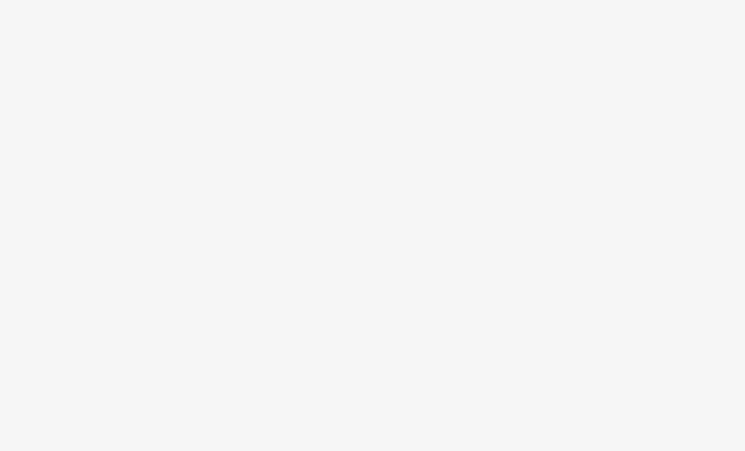
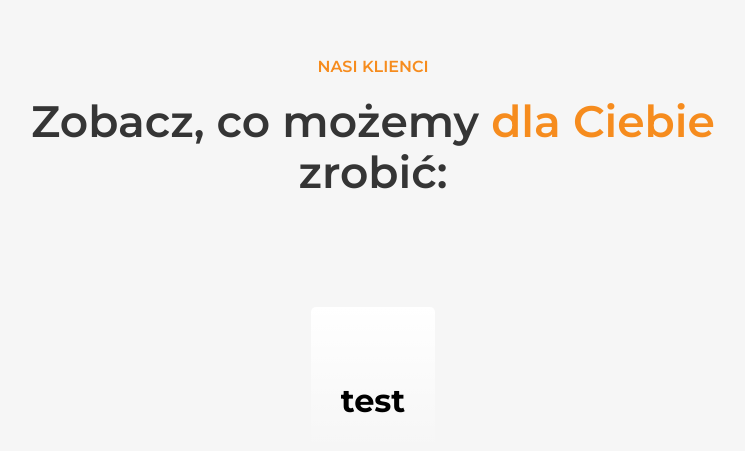
Before and after one commit to Davcode1234/GammaSC, a Next.js app: page / in a window 1280 px wide. Shown: the part 2867-3318 px from the top of the page, without its empty margins (267-1012 px from the left). Built offline with nearby package versions, Linux system fonts and the light colour scheme.

Commit message:
Add header and card component template to offer section

```diff
--- /dev/null
+++ b/components/OfferCard/OfferCard.js
@@ -0,0 +1,11 @@
+import { CardWrapper, CardHeader } from "./OfferCard.styles";
+
+const OfferCard = ({ header, text, img, alt, width, height }) => {
+  return (
+    <CardWrapper>
+      <CardHeader>{header}</CardHeader>
+    </CardWrapper>
+  );
+};
+
+export default OfferCard;
--- /dev/null
+++ b/components/OfferCard/OfferCard.styles.js
@@ -0,0 +1,15 @@
+import styled from "styled-components";
+
+export const CardWrapper = styled.div`
+  position: relative;
+  padding: 76px 30px 30px 30px;
+  background: linear-gradient(to bottom, white, transparent);
+  max-width: 390px;
+  max-height: 200px;
+  margin-bottom: 35px;
+  border-radius: 5px;
+`;
+
+export const CardHeader = styled.h3`
+  font-size: ${({ theme }) => theme.font.size.headingOffer};
+`;
--- a/lib/theme.js
+++ b/lib/theme.js
@@ -17,6 +17,7 @@ export const theme = {
       heading: "5.5rem",
       headingMobile: "5.3rem",
       headingSmall: "4.4rem",
+      headingOffer: "3.2rem",
       paragraph: "1.8rem",
       paragraphSmall: "1.6rem",
       caption: "1.35rem",
--- a/pages/index.js
+++ b/pages/index.js
@@ -16,10 +16,12 @@ import {
   PartnersTextWrapper,
   PartnersSecHeader,
   OfferSection,
+  OfferSecHeader,
 } from "../styles/pages/Home.styles";
 import InfoSecCard from "../components/InfoSecCard/InfoSecCard";
 import Slider from "../components/Slider/Slider";
 import { topImages, bottomImages } from "../components/Slider/Slider";
+import OfferCard from "../components/OfferCard/OfferCard";
 
 const infoSecCardData = [
   {
@@ -115,7 +117,15 @@ export default function Home() {
         <Slider position={"right"} imgArr={bottomImages}></Slider>
       </PartnersSec>
 
-      <OfferSection></OfferSection>
+      <OfferSection>
+        <PartnersTextWrapper>
+          <InfoSmallPar>nasi klienci</InfoSmallPar>
+          <OfferSecHeader>
+            Zobacz, co możemy <span>dla Ciebie</span> zrobić:
+          </OfferSecHeader>
+        </PartnersTextWrapper>
+        <OfferCard header={"test"}></OfferCard>
+      </OfferSection>
     </>
   );
 }
--- a/styles/pages/Home.styles.js
+++ b/styles/pages/Home.styles.js
@@ -144,3 +144,7 @@ export const OfferSection = styled.section`
   max-height: 950px;
   background-color: ${({ theme }) => theme.color.grey};
 `;
+
+export const OfferSecHeader = styled(PartnersSecHeader)`
+  max-width: 81.5rem;
+`;
```
